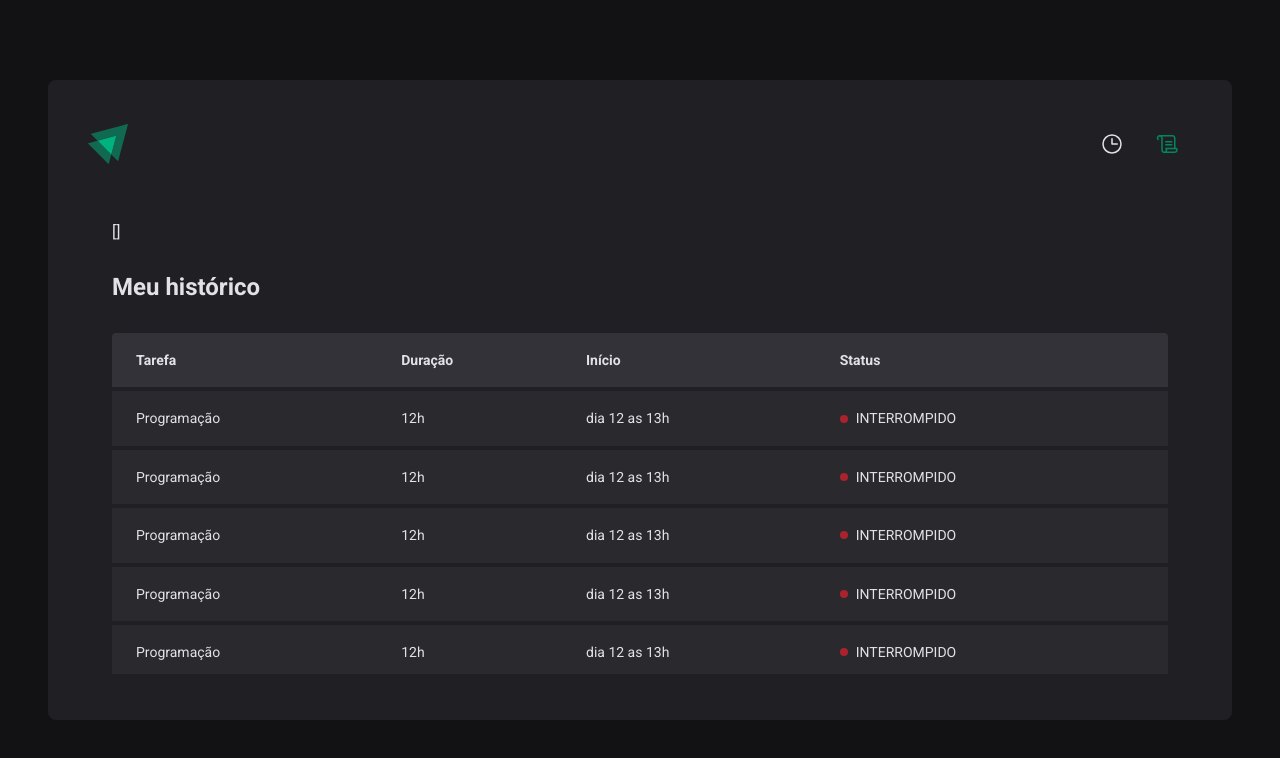
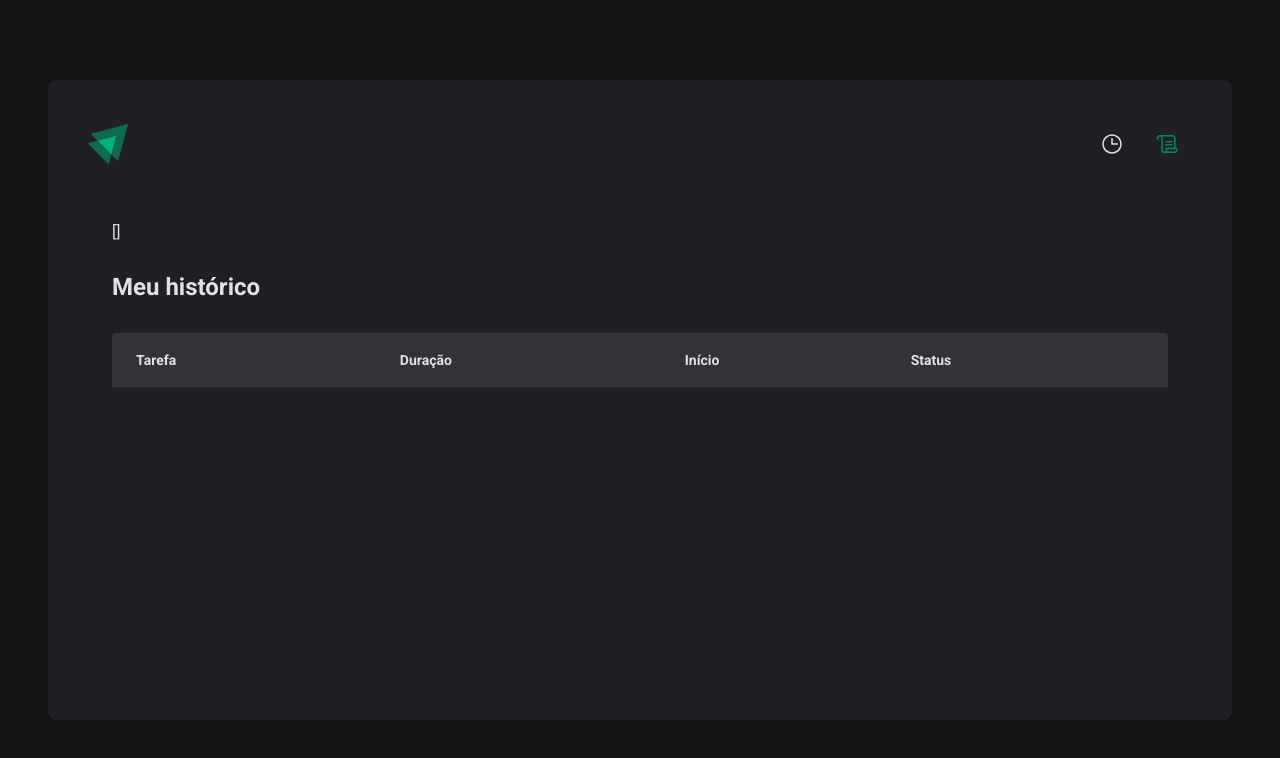
Before and after one commit to FelipeTeofiloSiqueiraCosta/Ignite-RocketSeat2023-Reactjs, a React (Vite) app in the folder SPAs com React/timer/: page /history in a window 1280 px wide. Shown: the top 758 px of the page. Built offline with nearby package versions, Linux system fonts and the light colour scheme.

Commit message:
feat: listing history and formating date

```diff
--- a/SPAs com React/timer/src/pages/History/index.tsx
+++ b/SPAs com React/timer/src/pages/History/index.tsx
@@ -1,6 +1,7 @@
 import { useCycle } from "../../contexts/CyclesContext";
 import { HistoryContainer, HistoryList, Status } from "./styles";
-
+import { formatDistanceToNow } from "date-fns";
+import ptBR from "date-fns/locale/pt-BR";
 export function History() {
   const { cycles } = useCycle();
 
@@ -19,14 +20,26 @@ export function History() {
             </tr>
           </thead>
           <tbody>
-            {[1, 2, 3, 4, 5, 6, 7, 8, 9].map(() => {
+            {cycles.map((cycle) => {
+              const cycleStatus = cycle.interruptedDate
+                ? "INTERROMPIDO"
+                : cycle.finishedDate
+                ? "CONCLUIDO"
+                : "EM_ANDAMENTO";
               return (
-                <tr>
-                  <td>Programação</td>
-                  <td>12h</td>
-                  <td>dia 12 as 13h</td>
+                <tr key={cycle.id}>
+                  <td>{cycle.task}</td>
+                  <td>{cycle.duration} minutos</td>
                   <td>
-                    <Status status="INTERROMPIDO">INTERROMPIDO</Status>
+                    {formatDistanceToNow(cycle.startDate, {
+                      addSuffix: true,
+                      locale: ptBR,
+                    })}
+                  </td>
+                  <td>
+                    <Status status={cycleStatus}>
+                      {cycleStatus.replace("_", " ")}
+                    </Status>
                   </td>
                 </tr>
               );
```
